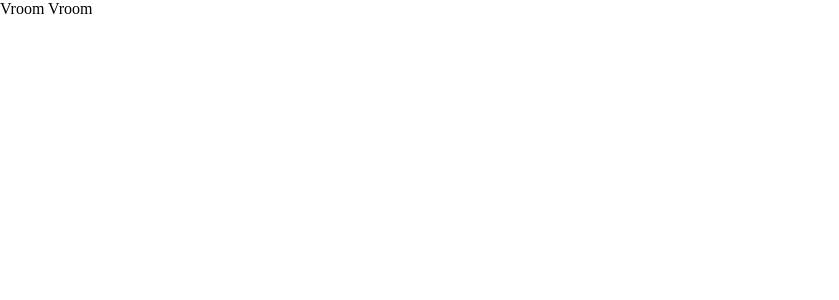
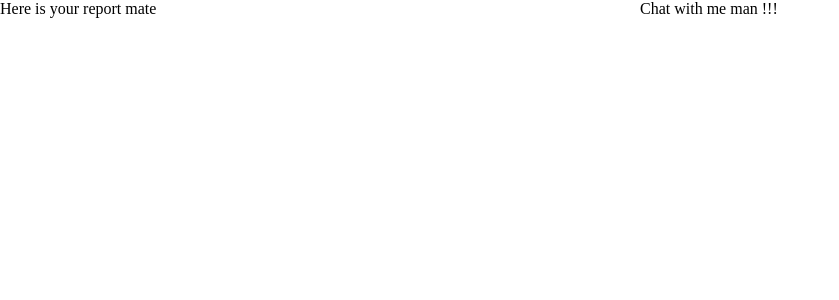
Before and after one commit to kamleshdhondge/aihackathonmonolith, a React (Create React App) app in the folder frontend/: page / in a window 1280 px wide. Both pictures are taken after a click on the button "Go to the second page". Shown: the top 300 px of the page, without its empty margins (0-839 px from the left). Built offline with nearby package versions, Linux system fonts and the light colour scheme.

Commit message:
Allowing navigating to the main app

```diff
--- a/frontend/src/App.js
+++ b/frontend/src/App.js
@@ -1,6 +1,7 @@
 import { useContext } from 'react';
 import {AppContext} from './state/AppContext';
 import {Landing} from './components/Landing';
+import {Main} from './components/Main';
 import './App.css';
 
 const useRenderPage = () => {
@@ -9,6 +10,8 @@ const useRenderPage = () => {
   switch(activePage) {
     case '':
       return <Landing />;
+    case 'application':
+      return <Main />;
     default:
       return <div>Vroom Vroom</div>;
   }
--- /dev/null
+++ b/frontend/src/components/Main.css
@@ -0,0 +1,12 @@
+* {
+    padding: 0;
+    margin: 0;
+}
+
+.container {
+    display: flex;
+}
+
+.column {
+    width: 50%;
+}
--- /dev/null
+++ b/frontend/src/components/Main.js
@@ -0,0 +1,18 @@
+import './Main.css'
+
+const LeftSideView = () => {
+    return <div className='column'>Here is your report mate</div>
+}
+
+const RightSideView = () => {
+   return <div className='column'>
+       <div className='column'>Chat with me man !!!</div>
+   </div>
+}
+
+export const Main = (props) => {
+    return <div className='container'>
+        <LeftSideView />
+        <RightSideView />
+    </div>
+}
```
